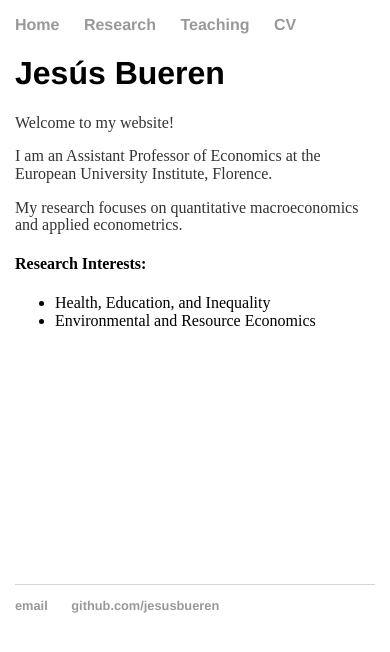
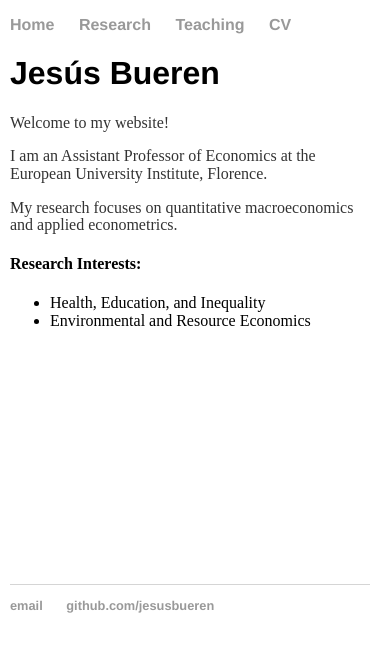
Before and after one commit to jesusbueren/jesusbueren.github.io, a Jekyll site: the page built from index.html, in a window 390 px wide. Shown: the top 652 px of the page. Built offline with Jekyll 4.4.1, drawn with Linux system fonts in a browser that asks for light colours.

Commit message:
Update main.css

```diff
--- a/css/main.css
+++ b/css/main.css
@@ -66,3 +66,9 @@
         display: none !important;
     }
 }
+
+@media only screen and (max-width: 600px) and (orientation: portrait) {
+    body {
+        margin: 10px;
+    }
+}
```
